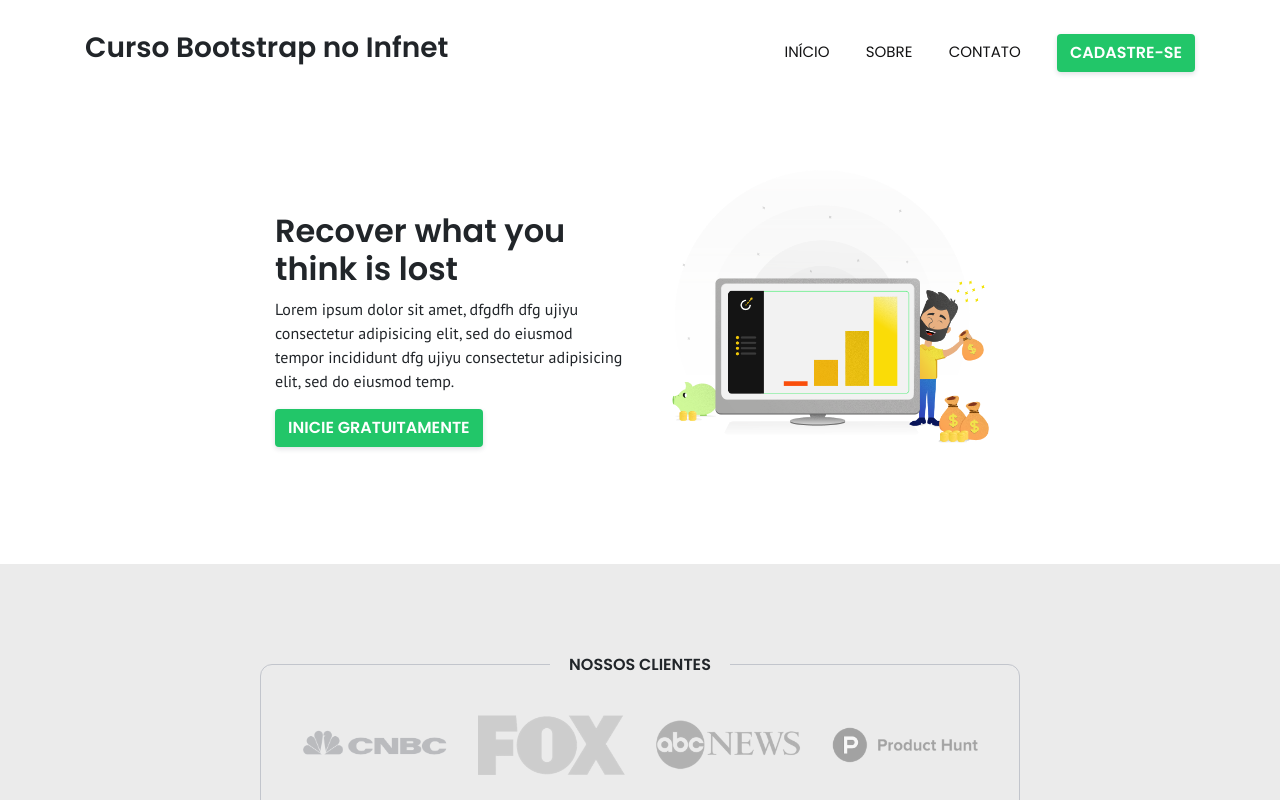
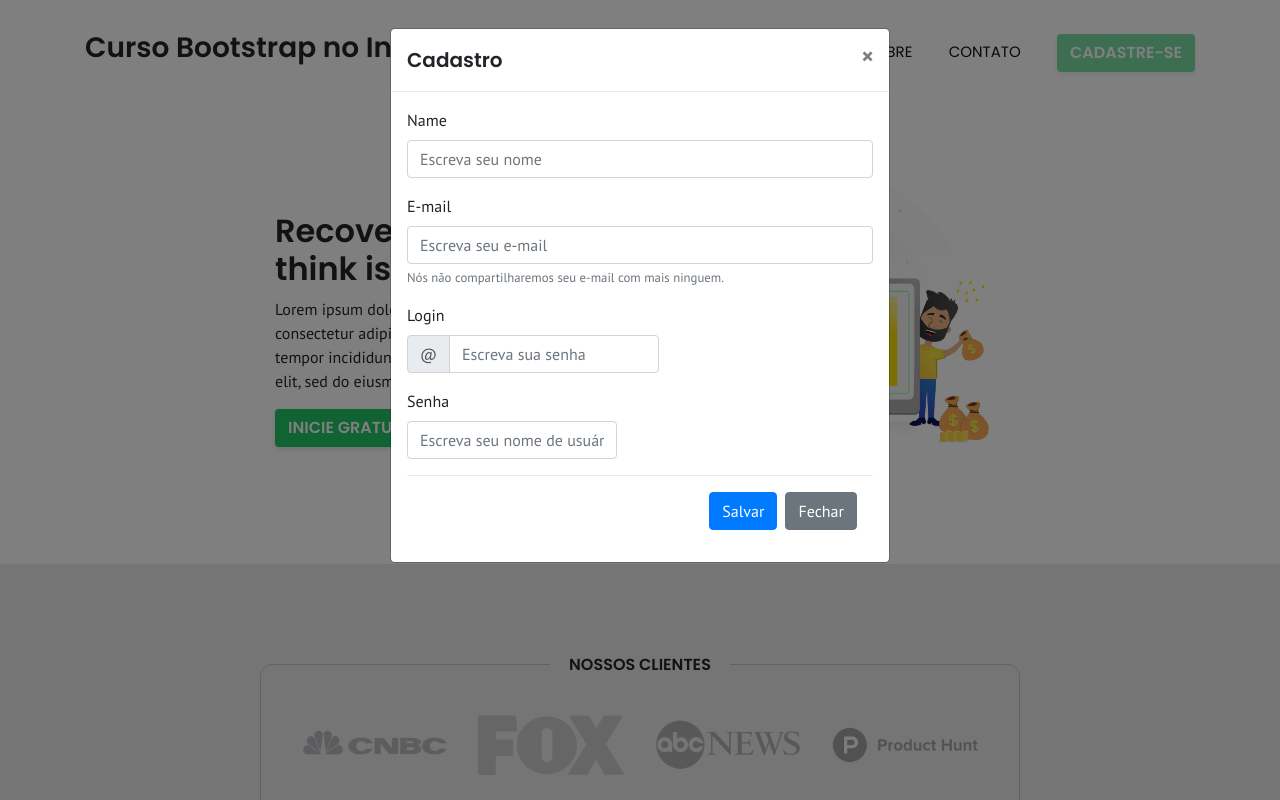
Before and after one commit to carlaalc/curso_bootstrap, a plain HTML site: page index.html in a window 1280 px wide. Shown: the top 800 px of the page. Drawn offline with nearby package versions, Linux system fonts and the light colour scheme.

Commit message:
Funcionalidade de cadastro

```diff
--- a/css/main.css
+++ b/css/main.css
@@ -37,6 +37,11 @@ nav a:not(.btn-green):hover {
 .btn-green:hover {
 	color: white;
 	box-shadow: 0 5px 14px 0 rgba(34,198,105,.6);
+}
+.btn-disabled {
+	pointer-events: none;
+	opacity: .6;
+	cursor: not-allowed;
 }
 #destaque {
 	padding-bottom: 100px;
--- a/index.html
+++ b/index.html
@@ -23,7 +23,7 @@
 					<a href="#" class="d-block d-md-inline-block mx-3">Início</a>
 					<a href="#" class="d-block d-md-inline-block mx-3">Sobre</a>
 					<a href="#" class="d-block d-md-inline-block mx-3">Contato</a>
-					<a href="#" class="d-block d-md-inline-block mx-3 mr-lg-0 btn btn-green">Cadastre-se</a>
+					<a href="#" class="d-block d-md-inline-block mx-3 mr-lg-0 btn btn-green btn-disabled" data-toggle="modal" data-target="#cadastro_modal">Cadastre-se</a>
 				</nav>
 			</div>
 		</div>
@@ -114,7 +114,7 @@
 		</div>
 
 
-		<div class="modal" id="cadastro_modal" tabindex="-1" role="dialog"><!--criando modal-->
+		<div class="modal fade" id="cadastro_modal" tabindex="-1" role="dialog"><!--criando modal-->
 		  <div class="modal-dialog" role="document">
 		    <div class="modal-content">
 		      <div class="modal-header">
@@ -123,8 +123,36 @@
 		          <span aria-hidden="true">&times;</span>
 		        </button>
 		      </div>
-		      <div class="modal-body">
-		        <p>Insira seus dados abaixo.</p>
+		      <div class="modal-body"><!--formulario de cadastro-->
+		        <form>
+		        	<div class="form-group">
+    					<label for="input_nome">Name</label>
+					    <input type="text" class="form-control" id="input_nome" placeholder="Escreva seu nome">
+ 					 </div>
+ 					 <div class="form-group">
+    					<label for="input_email">E-mail</label>
+					    <input type="text" class="form-control" id="input_email" aria-describedby="dicaDoCampoEmail" placeholder="Escreva seu e-mail">
+					    <small id="dicaDoCampoEmail" class="form-text text-muted">Nós não compartilharemos seu e-mail com mais ninguem.</small>
+ 					 </div>
+ 					 <div class="form-row">
+ 					 		<div class="col-form">
+ 					 			<div class="form-group">
+		    					<label for="input_nome_usuario">Login</label>
+		    					<div class="input-group">
+		    						<div class="input-group-prepend">
+		    							<div class="input-group-text">@</div>
+		    						</div>
+							    	<input type="text" class="form-control" id="input_senha" placeholder="Escreva sua senha">
+							    </div>
+							</div>
+ 					 </div>
+ 					 <div class="col-form">
+ 					 			<div class="form-group">
+		    					<label for="input_senha">Senha</label>
+							    <input type="password" class="form-control" id="input_nome" placeholder="Escreva seu nome de usuário">
+							</div>
+					</div>
+		        </form>
 		      </div>
 		      <div class="modal-footer">
 		        <button type="button" class="btn btn-primary">Salvar</button>
@@ -137,6 +165,7 @@
 		<script src="https://code.jquery.com/jquery-3.3.1.slim.min.js" integrity="sha384-q8i/X+965DzO0rT7abK41JStQIAqVgRVzpbzo5smXKp4YfRvH+8abtTE1Pi6jizo" crossorigin="anonymous"></script>
 		<script src="https://cdnjs.cloudflare.com/ajax/libs/popper.js/1.14.6/umd/popper.min.js" integrity="sha384-wHAiFfRlMFy6i5SRaxvfOCifBUQy1xHdJ/yoi7FRNXMRBu5WHdZYu1hA6ZOblgut" crossorigin="anonymous"></script>
 		<script type="text/javascript" src="js/bootstrap.js"></script>
+		<script type="text/javascript" src="js/main.js"></script>
 
 </body>
 </html>
--- /dev/null
+++ b/js/main.js
@@ -0,0 +1,8 @@
+/*o modal aparece e desaparece*/
+setTimeout(function(){
+	$("#cadastro_modal").modal("show");
+}, 1000);
+setTimeout(function(){
+	$("#cadastro_modal").modal("hide");
+}, 10000);
+/*o modal terá um formulário*/
```
